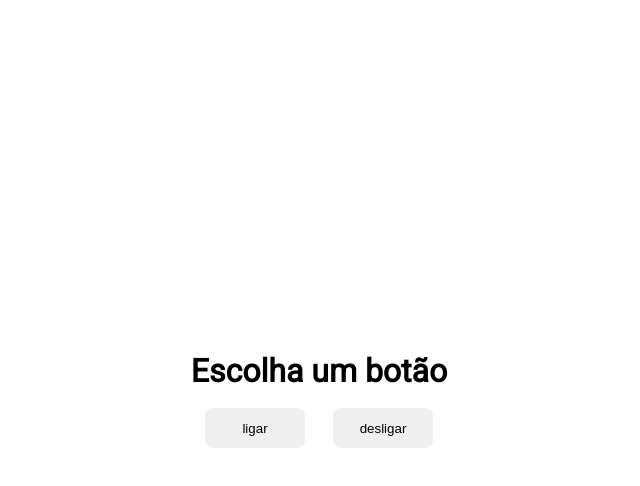
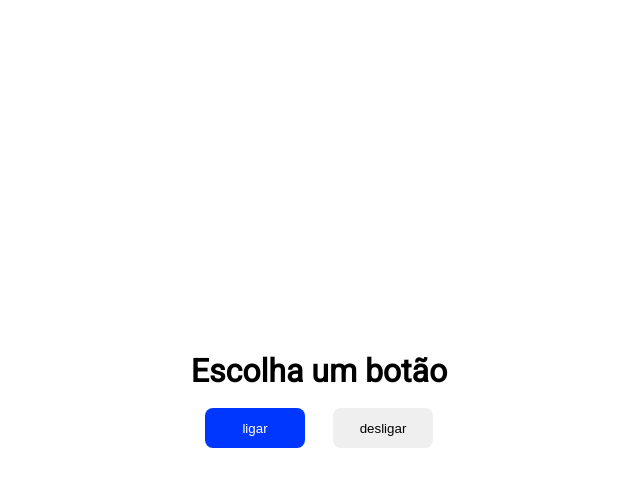
Before and after one commit to ViviSGG/pratica-DOM-js, a plain HTML site: page index.html in a window 1280 px wide. In both pictures the pointer is over the button "ligar". Shown: the whole page, without its empty margins (321-961 px from the left). Drawn offline with Linux system fonts and the light colour scheme.

Commit message:
add-hover-button

```diff
--- a/script.js
+++ b/script.js
@@ -3,7 +3,7 @@ let ligar = document.getElementsByTagName("on"); /* getElementsByTagName - pega
 let desligar = document.getElementsByTagName("off"); /* getElementsByTagName - pega os elementos pelo nome da tag */
 let bg = document.querySelector("main"); /* o getElementsByTagName não pegou na tag main  */
 console.log(bg);
-let titulo = document.querySelector("h1");
+let titulo = document.querySelector("h1"); // querySelectorAll - funciona igual ao css, onde pode selecionar uma tag filha (não consegui usar esse)
 
 function lampLigar() {
   lampada.src = "./assets/on.png";
--- a/style.css
+++ b/style.css
@@ -32,3 +32,8 @@
     border-radius: 8px;
     border: 0;
   }
+
+  button:hover {
+    background-color: rgb(0, 55, 255);
+    color: white;
+  }
```
